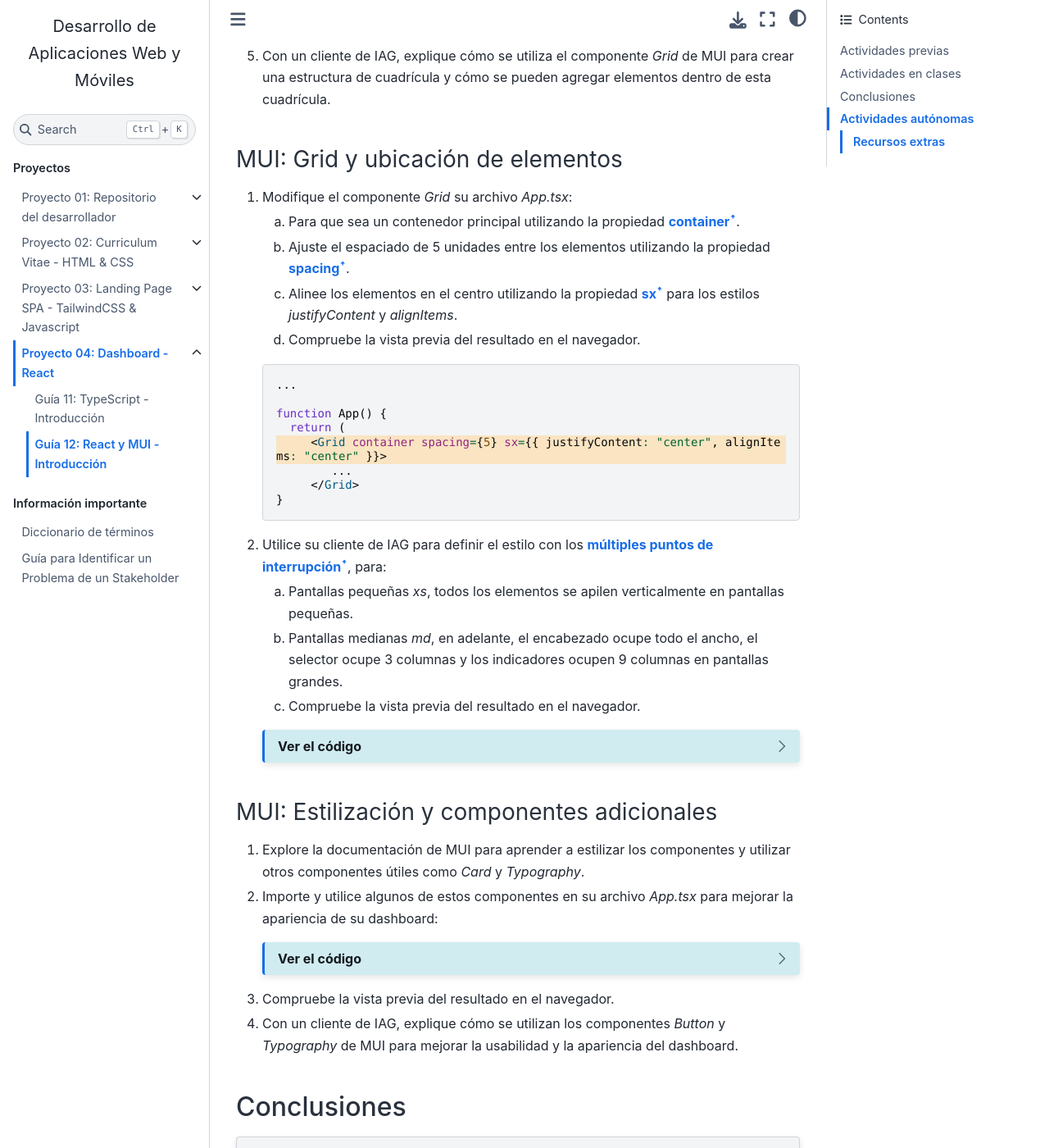
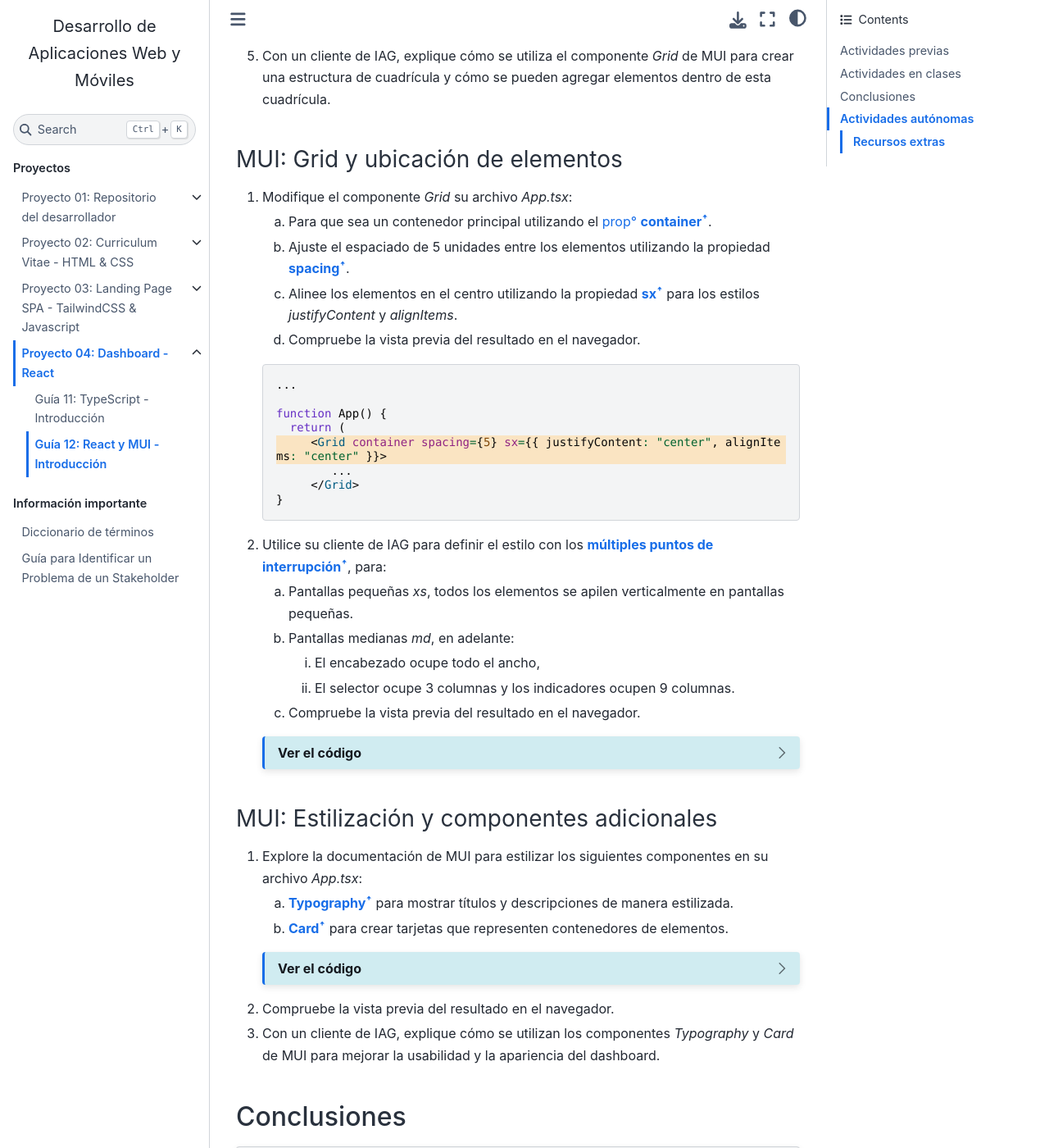
Before and after one commit to DAWMFIEC/DAWM-AI, a Sphinx documentation site: the page built from docs/source/guias/guia12.rst, in a window 1280 px wide and 1400 px high, scrolled down 2892 px. Shown: the whole window at 82% size. Built offline with Sphinx 7.4.7 and the Sphinx Book theme 1.1.4, drawn with Linux system fonts in a browser that asks for light colours.

Commit message:
guia12 y diccionario

```diff
--- a/docs/source/guias/guia12.rst
+++ b/docs/source/guias/guia12.rst
@@ -155,7 +155,7 @@
 
 1. Modifique el componente `Grid` su archivo `App.tsx`:
 
-   a) Para que sea un contenedor principal utilizando la propiedad `container <https://mui.com/material-ui/react-container/>`_.
+   a) Para que sea un contenedor principal utilizando el :term:`prop` `container <https://mui.com/material-ui/react-container/>`_.
    b) Ajuste el espaciado de 5 unidades entre los elementos utilizando la propiedad `spacing <https://mui.com/material-ui/react-container/>`_.
    c) Alinee los elementos en el centro utilizando la propiedad `sx <https://mui.com/material-ui/react-container/>`_ para los estilos  `justifyContent` y `alignItems`.
    d) Compruebe la vista previa del resultado en el navegador.
@@ -175,7 +175,11 @@
 2. Utilice su cliente de IAG para definir el estilo con los `múltiples puntos de interrupción <https://mui.com/material-ui/react-grid/#multiple-breakpoints>`_, para:
 
    a) Pantallas pequeñas `xs`, todos los elementos se apilen verticalmente en pantallas pequeñas.
-   b) Pantallas medianas `md`, en adelante, el encabezado ocupe todo el ancho, el selector ocupe 3 columnas y los indicadores ocupen 9 columnas en pantallas grandes.
+   b) Pantallas medianas `md`, en adelante:
+
+      (i) El encabezado ocupe todo el ancho,
+      (ii) El selector ocupe 3 columnas y los indicadores ocupen 9 columnas.
+
    c) Compruebe la vista previa del resultado en el navegador.
 
    .. dropdown:: Ver el código
@@ -211,8 +215,10 @@
 MUI: Estilización y componentes adicionales
 -------------------------------------------
 
-1. Explore la documentación de MUI para aprender a estilizar los componentes y utilizar otros componentes útiles como  `Card` y  `Typography`.
-2. Importe y utilice algunos de estos componentes en su archivo `App.tsx` para mejorar la apariencia de su dashboard:
+1. Explore la documentación de MUI para estilizar los siguientes componentes en su archivo `App.tsx`:
+
+   a) `Typography <https://mui.com/material-ui/react-typography/>`_ para mostrar títulos y descripciones de manera estilizada.
+   b) `Card <https://mui.com/material-ui/react-card/>`_ para crear tarjetas que representen contenedores de elementos.
 
    .. dropdown:: Ver el código
     :color: primary
@@ -221,20 +227,15 @@
         :emphasize-lines: 2, 10, 15
 
          import React from 'react';
-         import { Grid, Card, Typography } from '@mui/material';
+         import { Grid, Typography } from '@mui/material';
 
          function App() {
             return (
-               <Grid container spacing={5}>
+               <Grid ... >
 
                   {/* Encabezado */}
-                  <Grid>
+                  <Grid ... >
                      <Typography variant="h1">Dashboard</Typography>
-                  </Grid>
-
-                  {/* Selector */}
-                  <Grid>
-                     Elemento: Selector
                   </Grid>
 
                   ...
@@ -245,8 +246,8 @@
 
          export default App;
 
-3. Compruebe la vista previa del resultado en el navegador.
-4. Con un cliente de IAG, explique cómo se utilizan los componentes `Button` y `Typography` de MUI para mejorar la usabilidad y la apariencia del dashboard.
+2. Compruebe la vista previa del resultado en el navegador.
+3. Con un cliente de IAG, explique cómo se utilizan los componentes `Typography` y `Card` de MUI para mejorar la usabilidad y la apariencia del dashboard.
 
 Conclusiones
 ============
--- a/docs/source/informacion/diccionario.rst
+++ b/docs/source/informacion/diccionario.rst
@@ -192,3 +192,9 @@
 
     dashboard
         Es una interfaz visual que muestra información clave y métricas relevantes de manera organizada y fácil de entender. Los dashboards se utilizan comúnmente para monitorear el rendimiento, analizar datos y tomar decisiones informadas en tiempo real.
+
+    prop
+        Es una abreviatura de "propiedad" y se refiere a los atributos o características que se pueden pasar a un componente en React. Las props permiten personalizar el comportamiento y la apariencia de un componente al proporcionar datos y configuraciones desde el componente padre.
+
+    estado
+        Es un objeto en React que representa la información que puede cambiar a lo largo del tiempo en un componente. El estado se utiliza para almacenar datos que afectan la representación visual del componente y se puede actualizar mediante la función `setState`.
```
